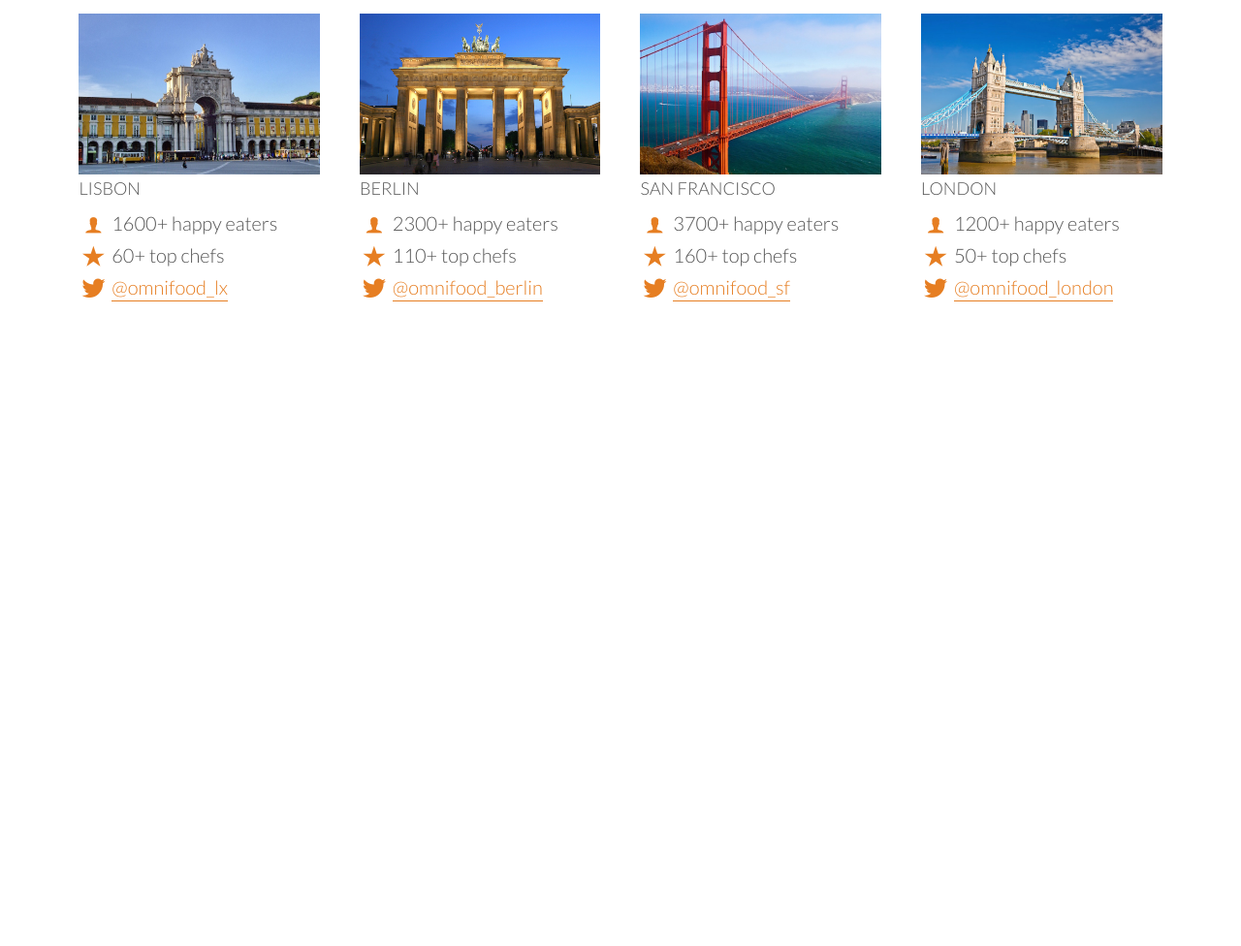
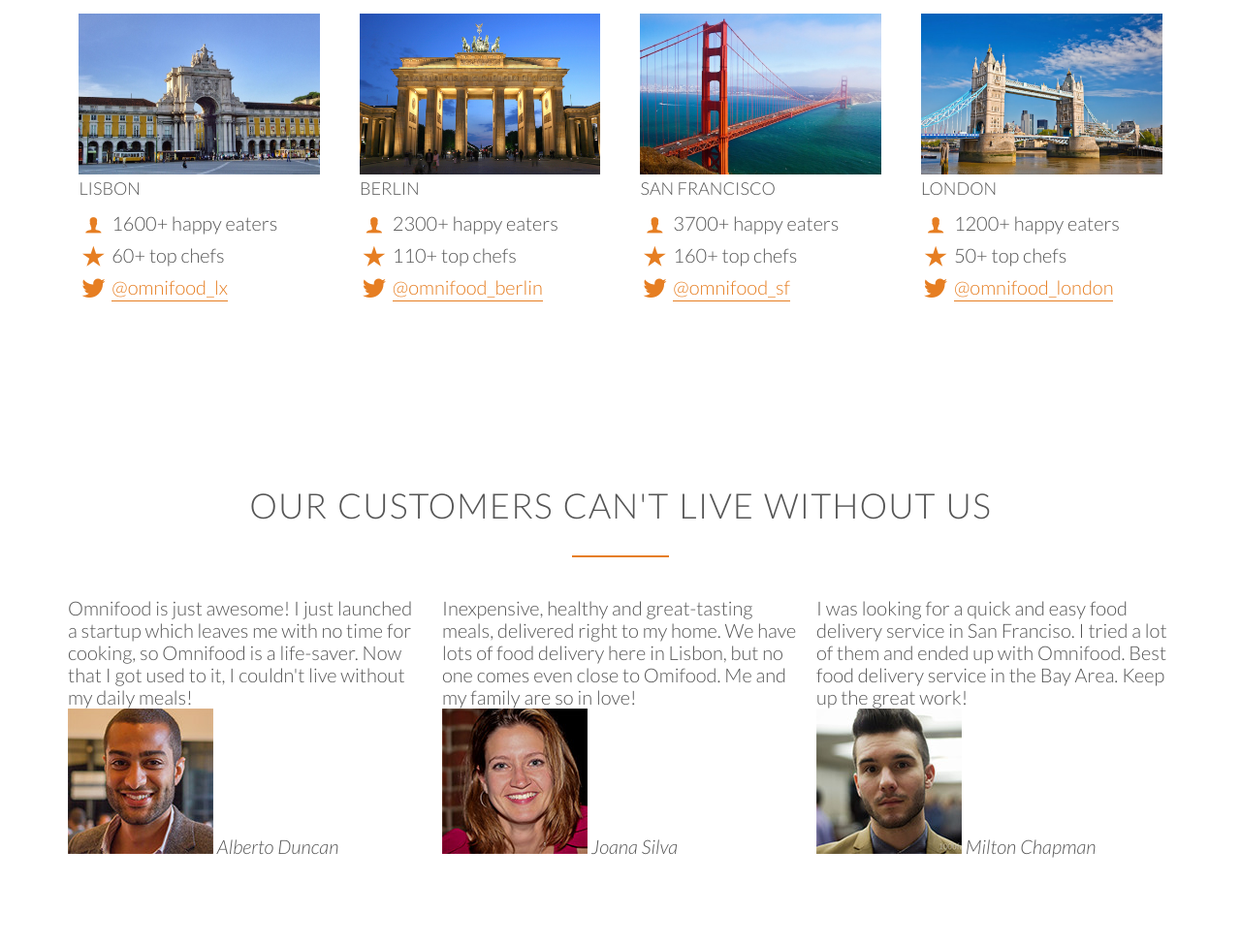
Before and after one commit to pranjalg131/Projects-Omnifood, a plain HTML site: page HTML and CSS Basics/OmniFood/index.html in a window 1280 px wide. Shown: the part 2906-3882 px from the top of the page at 97% size. Before the commit the page ends 3327 px from the top, so only its background shows below. Drawn offline with nearby package versions, Linux system fonts and the light colour scheme.

Commit message:
Customer Testimonials HTML done

```diff
--- a/HTML and CSS Basics/OmniFood/index.html
+++ b/HTML and CSS Basics/OmniFood/index.html
@@ -228,10 +228,34 @@
 			</div>
 		</div>
 	</section>
+
+	<section class="section-testimonials">
+		<div class="row">
+			<h2>Our customers can't live without us</h2>
+		</div>
+		<div class="row">
+			<div class="col span-1-of-3">
+				<blockquote>Omnifood is just awesome! I just launched a startup which leaves me with no time for cooking, so
+					Omnifood is a life-saver. Now that I got used to it, I couldn't live without my daily meals!
+				</blockquote>
+				<cite><img src="Resources/img/customer-1.jpg" alt="customer-1"> Alberto Duncan</cite>
+			</div>
+			<div class="col span-1-of-3">
+				<blockquote>Inexpensive, healthy and great-tasting meals, delivered right to my home. We have lots of food
+					delivery here in Lisbon, but no one comes even close to Omifood. Me and my family are so in love!
+				</blockquote>
+				<cite><img src="Resources/img/customer-2.jpg" alt="customer-2"> Joana Silva</cite>
+			</div>
+			<div class="col span-1-of-3">
+				<blockquote>I was looking for a quick and easy food delivery service in San Franciso. I tried a lot of them and
+					ended up with Omnifood. Best food delivery service in the Bay Area. Keep up the great work! </blockquote>
+				<cite><img src="Resources/img/customer-3.jpg" alt="customer-3"> Milton Chapman</cite>
+			</div>
+		</div>
+	</section>
 </body>
 
 </html>
 
 <!--
-
 -->
```
